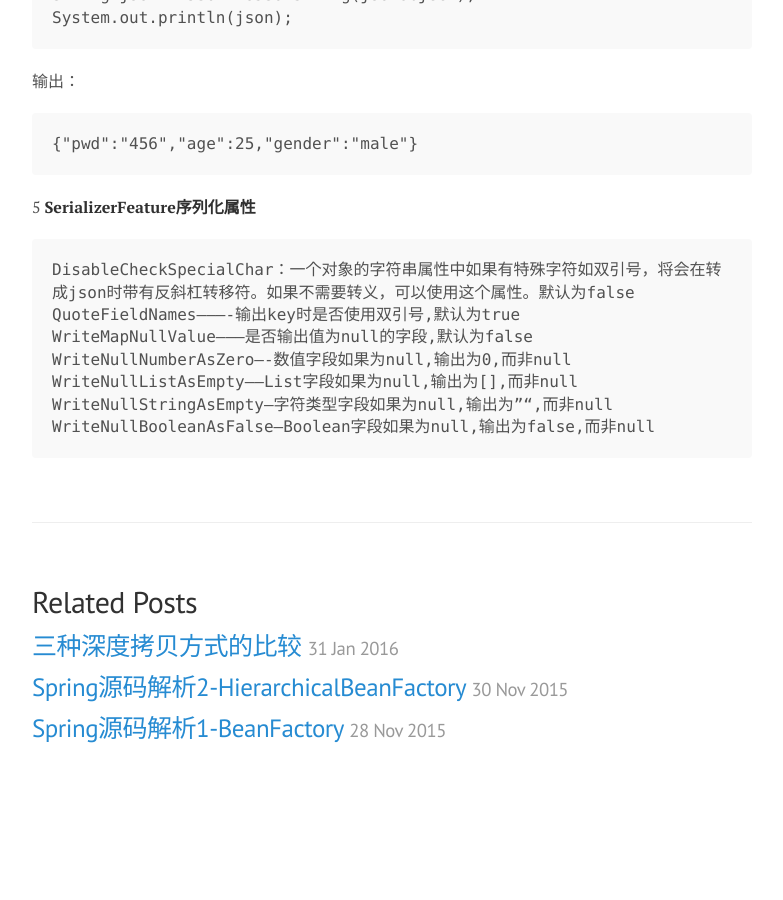
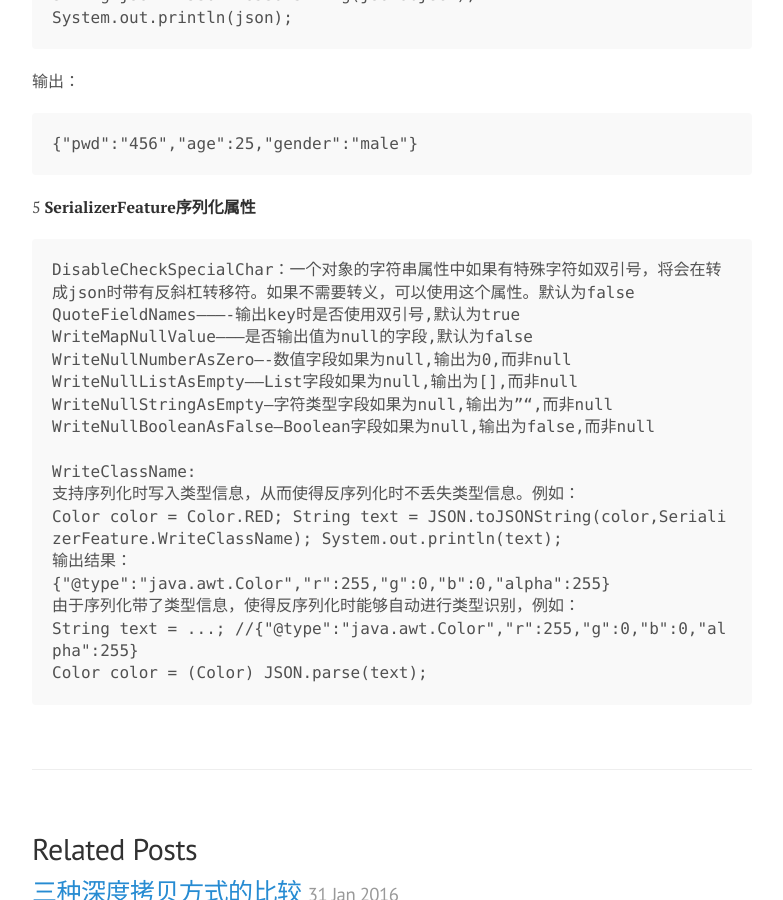
Before and after one commit to codershamo/codershamo.github.io, a Jekyll site: the page built from _posts/2016-01-31-fastjson.md, in a window 1280 px wide and 900 px high, scrolled down 3368 px. Shown: the whole window, without its empty margins (248-1031 px from the left). Built offline with Jekyll 4.4.1, drawn with Linux system fonts in a browser that asks for light colours; Markdown is read by kramdown in place of the engine named in the settings; before the commit the page ends 4173 px from its top, so only the background shows below that.

Commit message:
add writeClassName

```diff
--- a/_posts/2016-01-31-fastjson.md
+++ b/_posts/2016-01-31-fastjson.md
@@ -151,3 +151,12 @@ System.out.println(json);
 	WriteNullListAsEmpty—–List字段如果为null,输出为[],而非null
 	WriteNullStringAsEmpty—字符类型字段如果为null,输出为”“,而非null
 	WriteNullBooleanAsFalse–Boolean字段如果为null,输出为false,而非null
+
+	WriteClassName:
+	支持序列化时写入类型信息，从而使得反序列化时不丢失类型信息。例如：
+	Color color = Color.RED; String text = JSON.toJSONString(color,SerializerFeature.WriteClassName); System.out.println(text);
+	输出结果：
+	{"@type":"java.awt.Color","r":255,"g":0,"b":0,"alpha":255}
+	由于序列化带了类型信息，使得反序列化时能够自动进行类型识别，例如：
+	String text = ...; //{"@type":"java.awt.Color","r":255,"g":0,"b":0,"alpha":255}
+	Color color = (Color) JSON.parse(text);
```
